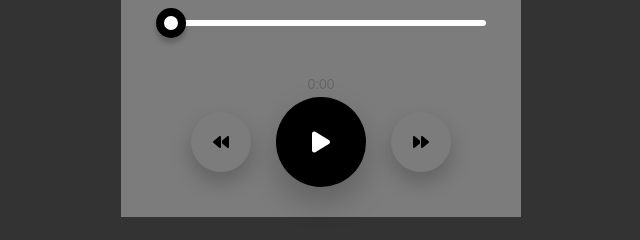
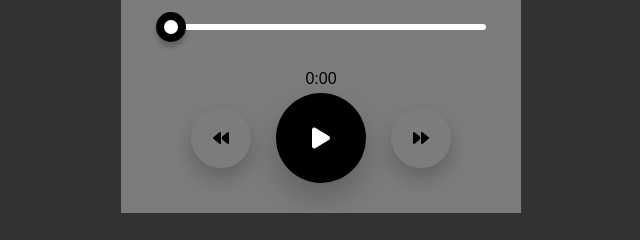
Before and after one commit to Slimsnapz/Saleem_music_player, a plain HTML site: page index.html in a window 1280 px wide. Shown: the part 396-636 px from the top of the page, 319-959 px from the left. Drawn offline with Linux system fonts and the light colour scheme.

Commit message:
style.css

```diff
--- a/style.css
+++ b/style.css
@@ -68,12 +68,7 @@ nav .circle{
     border-radius: 4px;
     cursor: pointer;
 }
-#duration_display {
-    margin-top: 10px;
-    font-size: 14px;
-    color: #666;
-    text-align: center;
-  }
+
 #music_progress::-webkit-slider-thumb{
     -webkit-appearance: none;
     background: #fff;
```
